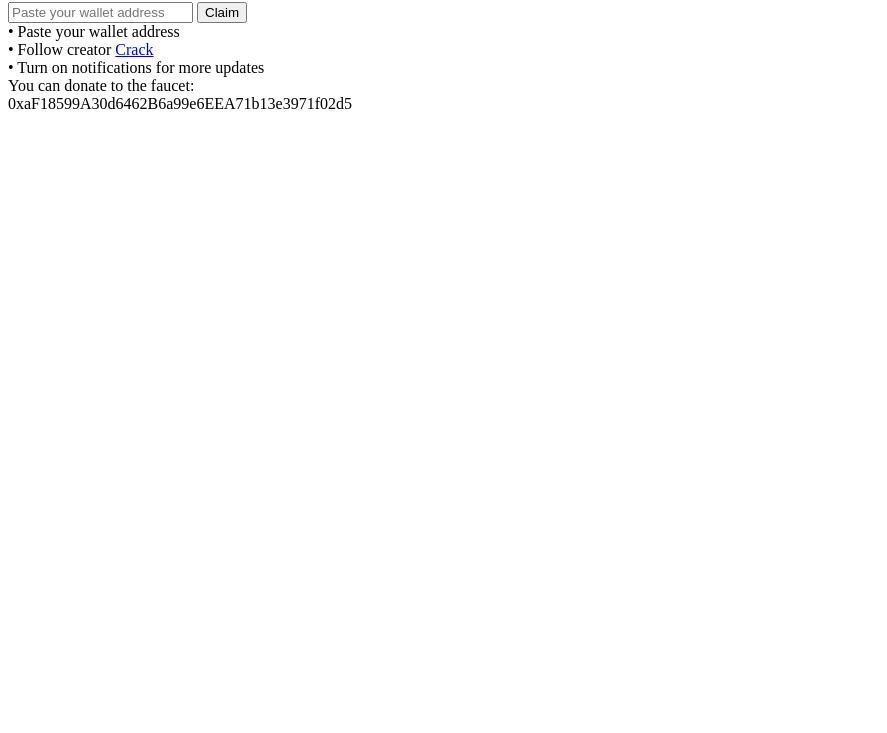
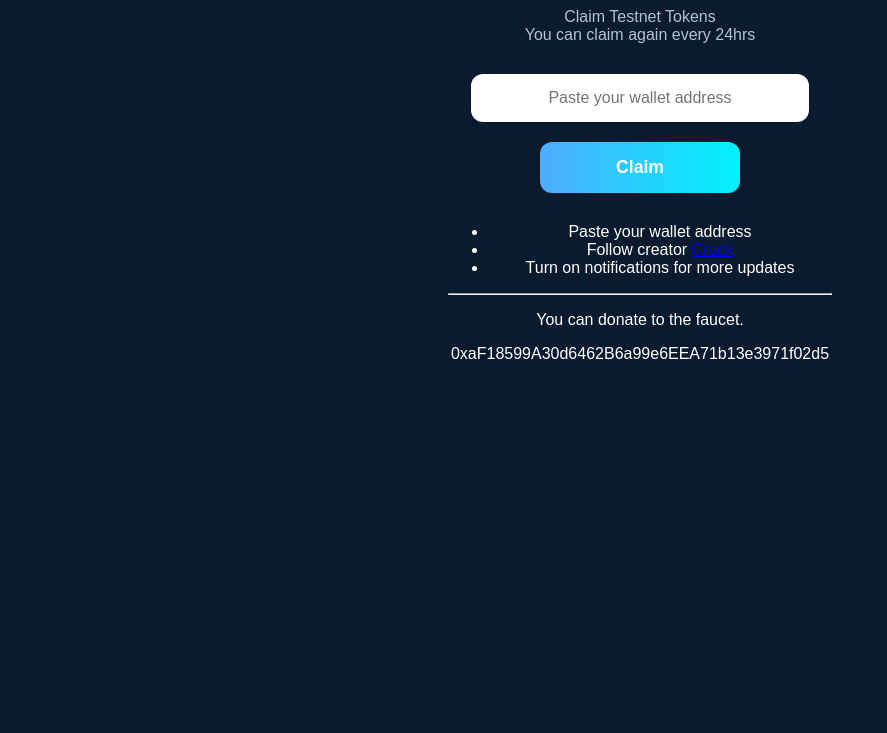
Before and after one commit to Krusherk/monpool, a plain HTML site: page index.html in a window 1280 px wide. Shown: the part 117-850 px from the top of the page, without its empty margins (0-887 px from the left). Before the commit the page ends 800 px from the top, so only its background shows below. Drawn offline with Linux system fonts and the light colour scheme; a script that the page names is missing.

Commit message:
Update index.html

```diff
--- a/index.html
+++ b/index.html
@@ -1,20 +1,34 @@
+<!DOCTYPE html>
+<html lang="en">
+<head>
+  <meta charset="UTF-8" />
+  <title>Monad Testnet Faucet</title>
+  <link rel="stylesheet" href="style.css" />
+  <script src="https://cdn.jsdelivr.net/npm/ethers@5.7.2/dist/ethers.min.js"></script>
+</head>
 <body>
-  <h1>💧 Monad Testnet Faucet</h1>
-  <p class="subtitle">Claim Testnet Tokens<br>You can claim again every 24hrs</p>
+  <main class="main">
+    <h1>💧 Monad Testnet Faucet</h1>
+    <p class="subtitle">Claim Testnet Tokens<br/>You can claim again every 24hrs</p>
 
-  <input type="text" id="walletAddress" placeholder="Paste your wallet address" />
-  <button id="claimBtn">Claim</button>
+    <input id="walletAddress" class="input" type="text" placeholder="Paste your wallet address" />
 
-  <div class="footer">
-    • Paste your wallet address <br>
-    • Follow creator <a href="https://x.com/0xqowiyy" target="_blank">Crack</a> <br>
-    • Turn on notifications for more updates
-  </div>
+    <button id="claimBtn" class="btn">Claim</button>
 
-  <div class="donate">
-    You can donate to the faucet: <br>
-    0xaF18599A30d6462B6a99e6EEA71b13e3971f02d5
-  </div>
+    <p id="status" class="status"></p>
 
-  <p id="status"></p>
+    <ul class="list">
+      <li>Paste your wallet address</li>
+      <li>Follow creator <a href="https://x.com/0xqowiyy" target="_blank" rel="noopener">Crack</a></li>
+      <li>Turn on notifications for more updates</li>
+    </ul>
+
+    <hr class="rule"/>
+
+    <p class="donate-label">You can donate to the faucet.</p>
+    <p class="donate-addr">0xaF18599A30d6462B6a99e6EEA71b13e3971f02d5</p>
+  </main>
+
+  <script src="script.js"></script>
 </body>
+</html>
```
